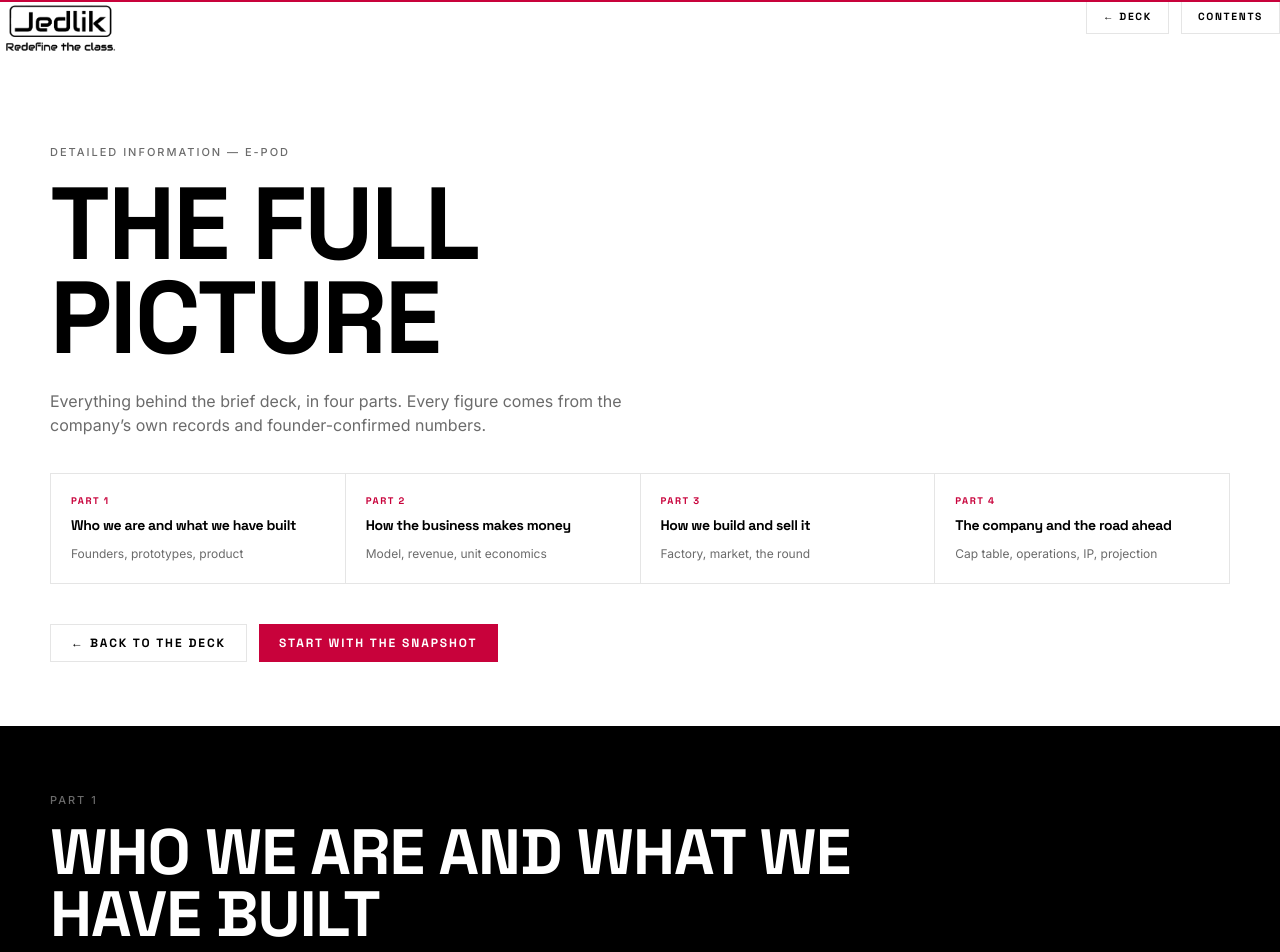
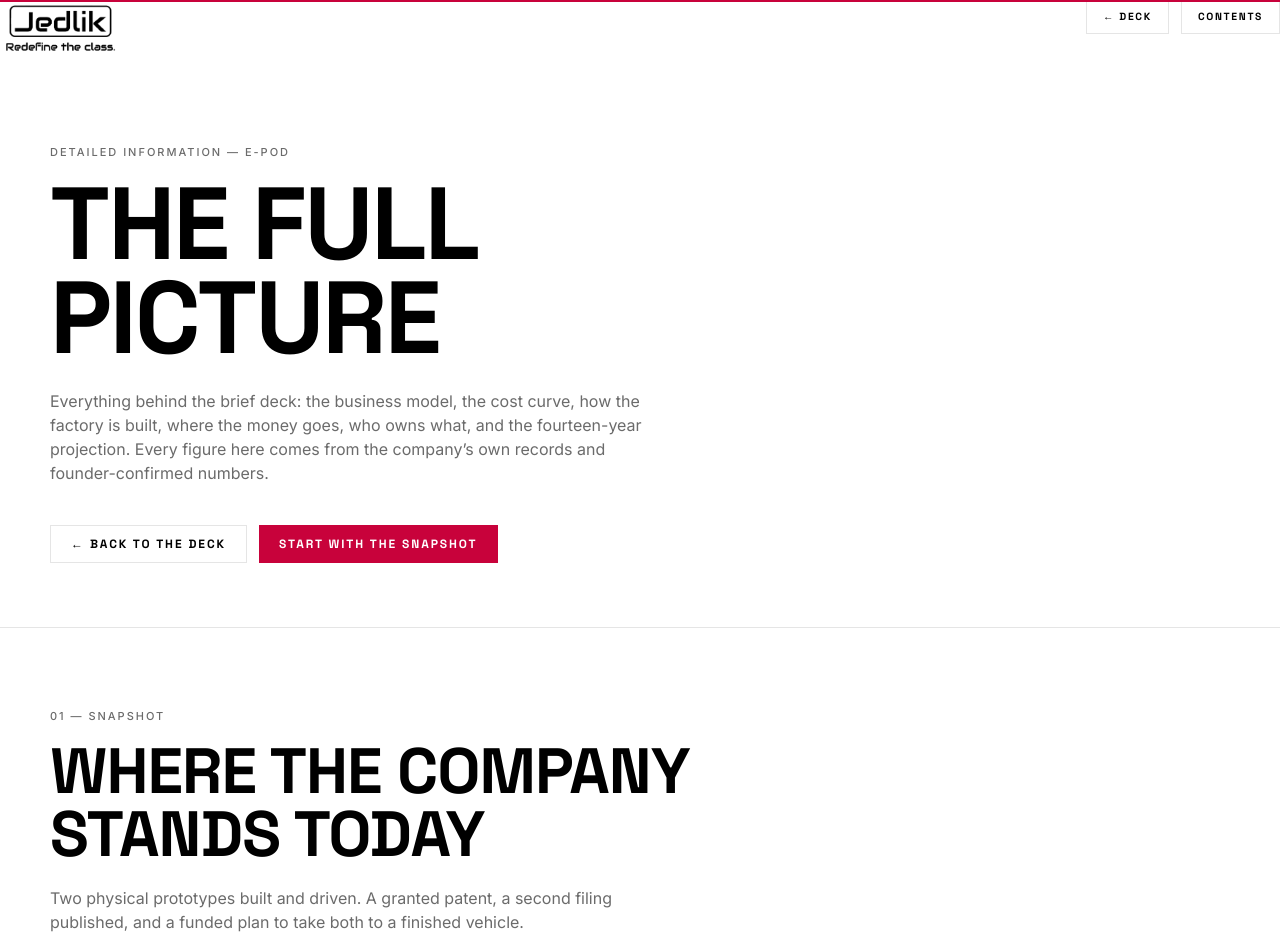
Before and after one commit to raguram-jedlik/pitchdeck, a Next.js app: page /detail in a window 1280 px wide. Shown: the top 952 px of the page. Built offline with nearby package versions, Linux system fonts and the light colour scheme.

Commit message:
Revert "Move Know More button to bottom of deck; group detail page into four parts"
This reverts commit 618d97e9b9d9102dbd2ce28d653b4db02a007eb6.

```diff
--- a/app/detail/page.tsx
+++ b/app/detail/page.tsx
@@ -33,37 +33,6 @@ export const metadata: Metadata = {
   description:
     "The full investor detail for the e-POD: business model, unit economics, manufacturing plan, go-to-market, use of funds, cap table, operations, IP and the 14-year projection.",
 };
-
-/* ------------------------------------------------------------------ */
-/* Part divider — groups the flat run of sections into four reads       */
-/* ------------------------------------------------------------------ */
-
-function Part({
-  id,
-  index,
-  title,
-  lede,
-}: {
-  id: string;
-  index: string;
-  title: string;
-  lede: string;
-}) {
-  return (
-    <section
-      id={id}
-      className="scroll-mt-24 border-t-2 border-ink bg-ink px-6 py-12 md:px-10 md:py-16"
-    >
-      <div className="mx-auto max-w-deck">
-        <p className="eyebrow text-paper/60">Part {index}</p>
-        <h2 className="display-lg mt-3 max-w-[22ch] text-paper">{title}</h2>
-        <p className="mt-4 max-w-[58ch] text-sm leading-relaxed text-paper/70 md:text-base">
-          {lede}
-        </p>
-      </div>
-    </section>
-  );
-}
 
 /* ------------------------------------------------------------------ */
 /* Small shared pieces                                                 */
@@ -193,35 +162,11 @@ export default function DetailPage() {
             picture
           </h1>
           <p className="mt-6 max-w-[60ch] text-sm leading-relaxed text-muted md:text-base">
-            Everything behind the brief deck, in four parts. Every figure comes from
-            the company&rsquo;s own records and founder-confirmed numbers.
+            Everything behind the brief deck: the business model, the cost curve, how the
+            factory is built, where the money goes, who owns what, and the fourteen-year
+            projection. Every figure here comes from the company&rsquo;s own records and
+            founder-confirmed numbers.
           </p>
-
-          <div className="mt-9 grid gap-px border border-rule bg-rule sm:grid-cols-2 lg:grid-cols-4">
-            {[
-              { part: "Part 1", anchor: "part-company", title: "Who we are and what we have built", items: "Founders, prototypes, product" },
-              { part: "Part 2", anchor: "part-business", title: "How the business makes money", items: "Model, revenue, unit economics" },
-              { part: "Part 3", anchor: "part-build", title: "How we build and sell it", items: "Factory, market, the round" },
-              { part: "Part 4", anchor: "part-company-structure", title: "The company and the road ahead", items: "Cap table, operations, IP, projection" },
-            ].map((p) => (
-              <a
-                key={p.part}
-                href={`#${p.anchor}`}
-                className="group bg-white px-5 py-5 transition-colors hover:bg-ink"
-              >
-                <p className="font-display text-[0.6rem] font-bold uppercase tracking-[0.16em] text-red group-hover:text-paper">
-                  {p.part}
-                </p>
-                <p className="mt-2 font-display text-sm font-bold leading-snug tracking-tight text-ink group-hover:text-paper">
-                  {p.title}
-                </p>
-                <p className="mt-2 text-xs leading-relaxed text-muted group-hover:text-paper/70">
-                  {p.items}
-                </p>
-              </a>
-            ))}
-          </div>
-
           <div className="mt-10 flex flex-wrap gap-3">
             <Link
               href="/"
@@ -238,14 +183,6 @@ export default function DetailPage() {
           </div>
         </div>
       </section>
-
-      {/* ---------- Part 1 ---------- */}
-      <Part
-        id="part-company"
-        index="1"
-        title="Who we are and what we have built"
-        lede="Three sections. The founders, the two prototypes on the road, and the product they add up to."
-      />
 
       {/* ---------- 01 Snapshot ---------- */}
       <Section
@@ -382,14 +319,6 @@ export default function DetailPage() {
         </div>
       </Section>
 
-      {/* ---------- Part 2 ---------- */}
-      <Part
-        id="part-business"
-        index="2"
-        title="How the business makes money"
-        lede="Three sections. The business model itself, the six revenue streams, and the cost curve underneath them."
-      />
-
       {/* ---------- 05 Business model ---------- */}
       <Section
         id="model"
@@ -482,14 +411,6 @@ export default function DetailPage() {
           </div>
         </div>
       </Section>
-
-      {/* ---------- Part 3 ---------- */}
-      <Part
-        id="part-build"
-        index="3"
-        title="How we build and sell it"
-        lede="Three sections. The factory that makes it, the route to the first customers, and the round that pays for both."
-      />
 
       {/* ---------- 08 Manufacturing ---------- */}
       <Section
@@ -664,14 +585,6 @@ export default function DetailPage() {
           <Note>{burn.note}</Note>
         </div>
       </Section>
-
-      {/* ---------- Part 4 ---------- */}
-      <Part
-        id="part-company-structure"
-        index="4"
-        title="The company, the money and the road ahead"
-        lede="Four sections. Who owns what, how the business operates, the patents, and where it all lands in fourteen years."
-      />
 
       {/* ---------- 11 Cap table ---------- */}
       <Section
--- a/app/page.tsx
+++ b/app/page.tsx
@@ -12,7 +12,6 @@ import MarketSize from "@/components/MarketSize";
 import Personas from "@/components/Personas";
 import IP from "@/components/IP";
 import Feedback from "@/components/Feedback";
-import KnowMoreCta from "@/components/KnowMoreCta";
 import Footer from "@/components/Footer";
 
 export default function Home() {
@@ -32,7 +31,6 @@ export default function Home() {
       <Personas />
       <IP />
       <Feedback />
-      <KnowMoreCta />
       <Footer />
     </main>
   );
--- a/src/components/DetailNav.tsx
+++ b/src/components/DetailNav.tsx
@@ -9,55 +9,28 @@ import { brand } from "@/data/jedlikData";
  * DetailNav — the header for the /detail page.
  *
  * Mirrors the deck's Nav (fixed logo top-left, red scroll-progress hairline)
- * but adds a quiet contents panel on the right so a reader deep in a
- * long document can jump back to the structure. The panel groups the
- * fifteen sections under four parts, so the document reads as four
- * stories rather than fifteen loose items.
+ * but adds a quiet section index on the right so a reader deep in a
+ * fifteen-section document can jump back to the structure. The index
+ * collapses to a single "Contents" toggle on narrow screens.
  */
 
-const PARTS = [
-  {
-    id: "part-company",
-    label: "Part 1 — Who we are and what we have built",
-    sections: [
+const SECTIONS = [
   { id: "snapshot", label: "Snapshot" },
   { id: "team", label: "Founders" },
   { id: "prototypes", label: "Prototypes" },
   { id: "product", label: "Product" },
-    ],
-  },
-  {
-    id: "part-business",
-    label: "Part 2 — How the business makes money",
-    sections: [
   { id: "model", label: "Business model" },
   { id: "revenue", label: "Revenue mix" },
   { id: "economics", label: "Unit economics" },
-    ],
-  },
-  {
-    id: "part-build",
-    label: "Part 3 — How we build and sell it",
-    sections: [
   { id: "manufacturing", label: "Manufacturing" },
   { id: "gtm", label: "Go to market" },
   { id: "round", label: "The round" },
-    ],
-  },
-  {
-    id: "part-company-structure",
-    label: "Part 4 — The company, the money and the road ahead",
-    sections: [
   { id: "captable", label: "Cap table" },
   { id: "operations", label: "Operations" },
   { id: "ip", label: "IP" },
   { id: "projection", label: "Projection" },
   { id: "notes", label: "Notes" },
-    ],
-  },
 ];
-
-const SECTIONS = PARTS.flatMap((p) => p.sections);
 
 export default function DetailNav() {
   const { scrollYProgress } = useScroll();
@@ -115,18 +88,8 @@ export default function DetailNav() {
 
       {open ? (
         <div className="fixed inset-x-0 top-[57px] z-30 max-h-[calc(100vh-57px)] overflow-y-auto border-b border-rule bg-paper px-6 py-6 md:top-[69px] md:px-10">
-          <nav className="mx-auto max-w-deck space-y-6">
-            {PARTS.map((part) => (
-              <div key={part.id}>
-                <a
-                  href={`#${part.id}`}
-                  onClick={() => setOpen(false)}
-                  className="block font-display text-[0.65rem] font-bold uppercase tracking-[0.16em] text-red"
-                >
-                  {part.label}
-                </a>
-                <div className="mt-2 grid grid-cols-2 gap-x-6 md:grid-cols-4">
-                  {part.sections.map((s) => (
+          <nav className="mx-auto grid max-w-deck grid-cols-2 gap-x-6 gap-y-1 md:grid-cols-3">
+            {SECTIONS.map((s) => (
               <a
                 key={s.id}
                 href={`#${s.id}`}
@@ -138,9 +101,6 @@ export default function DetailNav() {
                 {s.label}
               </a>
             ))}
-                </div>
-              </div>
-            ))}
           </nav>
         </div>
       ) : null}
--- a/src/components/Hero.tsx
+++ b/src/components/Hero.tsx
@@ -1,6 +1,7 @@
 "use client";
 
 import { motion } from "framer-motion";
+import Link from "next/link";
 import { brand } from "@/data/jedlikData";
 
 /**
@@ -71,6 +72,31 @@ export default function Hero() {
             {brand.note}
           </motion.p>
 
+          {/* The one button that opens the full detail: business model, unit
+              economics, manufacturing plan, use of funds, cap table, operations,
+              IP and the fourteen-year projection. */}
+          <motion.div
+            initial={{ opacity: 0, y: 12 }}
+            animate={{ opacity: 1, y: 0 }}
+            transition={{ duration: 0.6, delay: 0.62 }}
+            className="mt-9"
+          >
+            <Link
+              href="/detail"
+              className="group inline-flex items-center gap-3 bg-red px-6 py-3.5 font-display text-xs font-bold uppercase tracking-[0.16em] text-paper transition-colors hover:bg-red-deep"
+            >
+              Know more
+              <span
+                aria-hidden="true"
+                className="transition-transform group-hover:translate-x-1"
+              >
+                &rarr;
+              </span>
+            </Link>
+            <p className="mt-3 text-xs text-muted">
+              The full picture — model, economics, factory, round, projection.
+            </p>
+          </motion.div>
         </div>
       </div>
     </section>
--- a/src/components/KnowMoreCta.tsx
+++ /dev/null
@@ -1,58 +0,0 @@
-"use client";
-
-import { motion } from "framer-motion";
-import Link from "next/link";
-
-/**
- * KnowMoreCta — the closing section of the brief deck.
- *
- * Sits after the last content section (IP / projection / feedback) and
- * before the footer. Its only job is to open the single detailed
- * information page, so the button is at the bottom of the deck where a
- * reader finishes rather than at the top where it competes with the
- * opening statement.
- */
-export default function KnowMoreCta() {
-  return (
-    <section id="know-more" className="relative border-t border-rule bg-paper px-6 py-20 md:px-10 md:py-28">
-      <div className="mx-auto max-w-deck">
-        <motion.div
-          initial={{ opacity: 0, y: 16 }}
-          whileInView={{ opacity: 1, y: 0 }}
-          viewport={{ once: true }}
-          transition={{ duration: 0.5 }}
-          className="max-w-[46ch]"
-        >
-          <p className="eyebrow">The detail behind the deck</p>
-          <h2 className="display-lg mt-4 text-ink">
-            Everything behind this, in one place.
-          </h2>
-          <p className="mt-5 text-sm leading-relaxed text-muted md:text-base">
-            The deck is the headline. This page is the evidence — business model,
-            unit economics, the manufacturing plan, use of funds, cap table,
-            operations, IP and the fourteen-year projection, with every number
-            marked and sourced.
-          </p>
-        </motion.div>
-
-        <motion.div
-          initial={{ opacity: 0, y: 12 }}
-          whileInView={{ opacity: 1, y: 0 }}
-          viewport={{ once: true }}
-          transition={{ duration: 0.5, delay: 0.12 }}
-          className="mt-10"
-        >
-          <Link
-            href="/detail"
-            className="group inline-flex items-center gap-3 bg-red px-7 py-4 font-display text-xs font-bold uppercase tracking-[0.16em] text-paper transition-colors hover:bg-red-deep"
-          >
-            Know more
-            <span aria-hidden="true" className="transition-transform group-hover:translate-x-1">
-              &rarr;
-            </span>
-          </Link>
-        </motion.div>
-      </div>
-    </section>
-  );
-}
```
Lines whose indentation alone changed are shown as unchanged.
